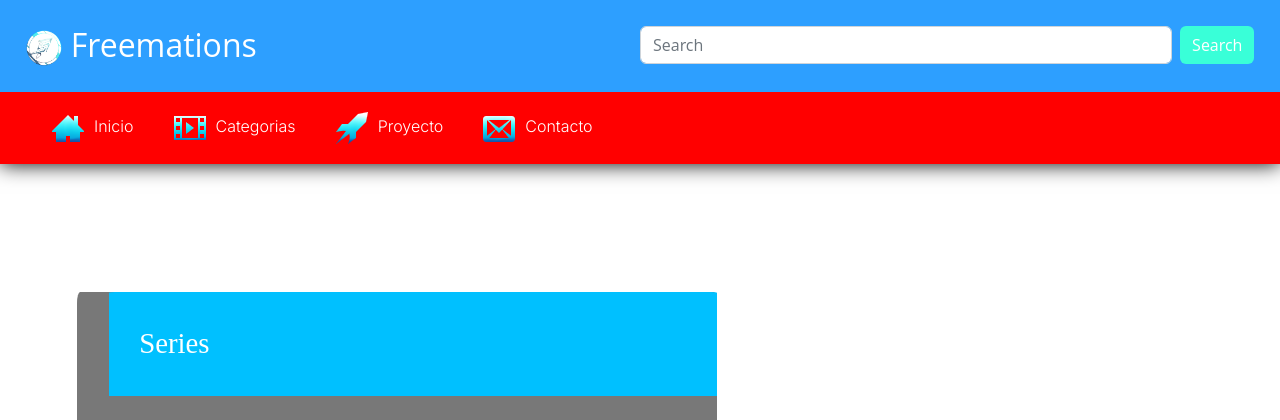
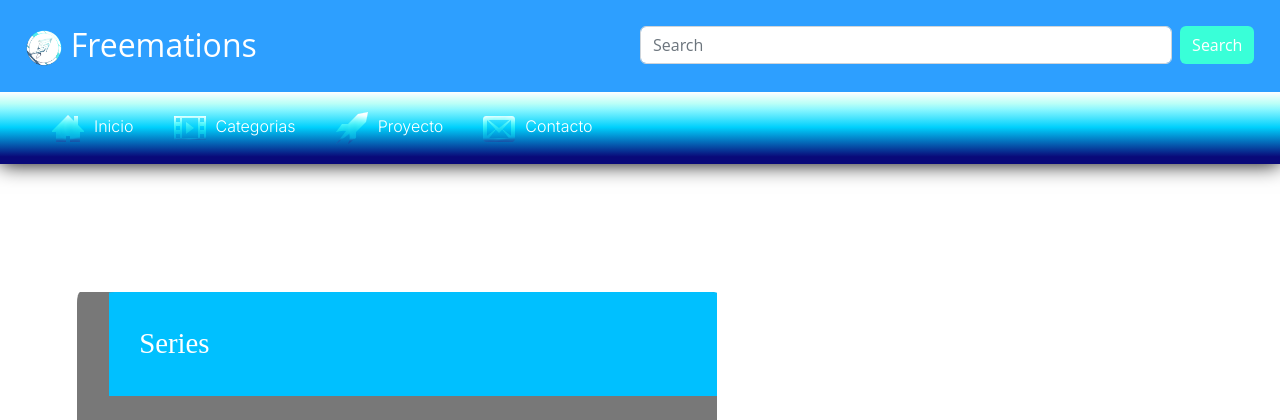
Before and after one commit to Freemations/Freemations, a PHP site: page / in a window 1280 px wide. Shown: the top 420 px of the page. Run offline with PHP 8.4, Linux system fonts and the light colour scheme.

Commit message:
Update estilos.css

```diff
--- a/CSS/estilos.css
+++ b/CSS/estilos.css
@@ -83,7 +83,11 @@ header.menu {
 
 	width:100%;
 	margin:0px;
-	background:red;
+	background: rgb(9,9,121);
+	background: -moz-linear-gradient(0deg, rgba(9,9,121,1) 10%, rgba(0,208,252,1) 51%, rgba(140,247,255,1) 76%, rgba(186,255,247,1) 84%, rgba(255,255,255,1) 100%);
+	background: -webkit-linear-gradient(0deg, rgba(9,9,121,1) 10%, rgba(0,208,252,1) 51%, rgba(140,247,255,1) 76%, rgba(186,255,247,1) 84%, rgba(255,255,255,1) 100%);
+	background: linear-gradient(0deg, rgba(9,9,121,1) 10%, rgba(0,208,252,1) 51%, rgba(140,247,255,1) 76%, rgba(186,255,247,1) 84%, rgba(255,255,255,1) 100%);
+	filter: progid:DXImageTransform.Microsoft.gradient(startColorstr="#090979",endColorstr="#ffffff",GradientType=1); ;
 	font-family: 'Baloo Tamma 2', cursive;
 	box-shadow: 0px 0px 20px #000;
 
```
